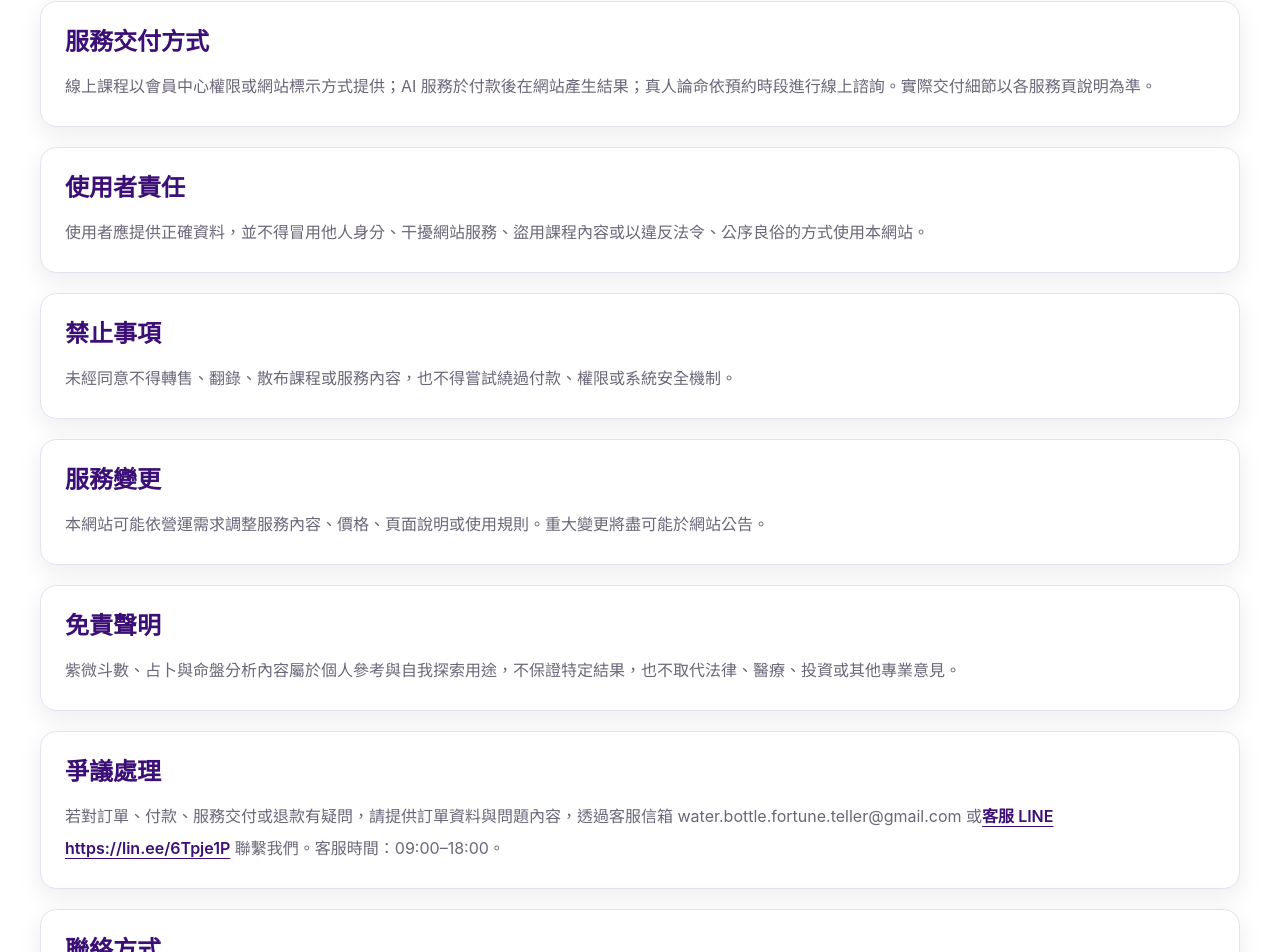
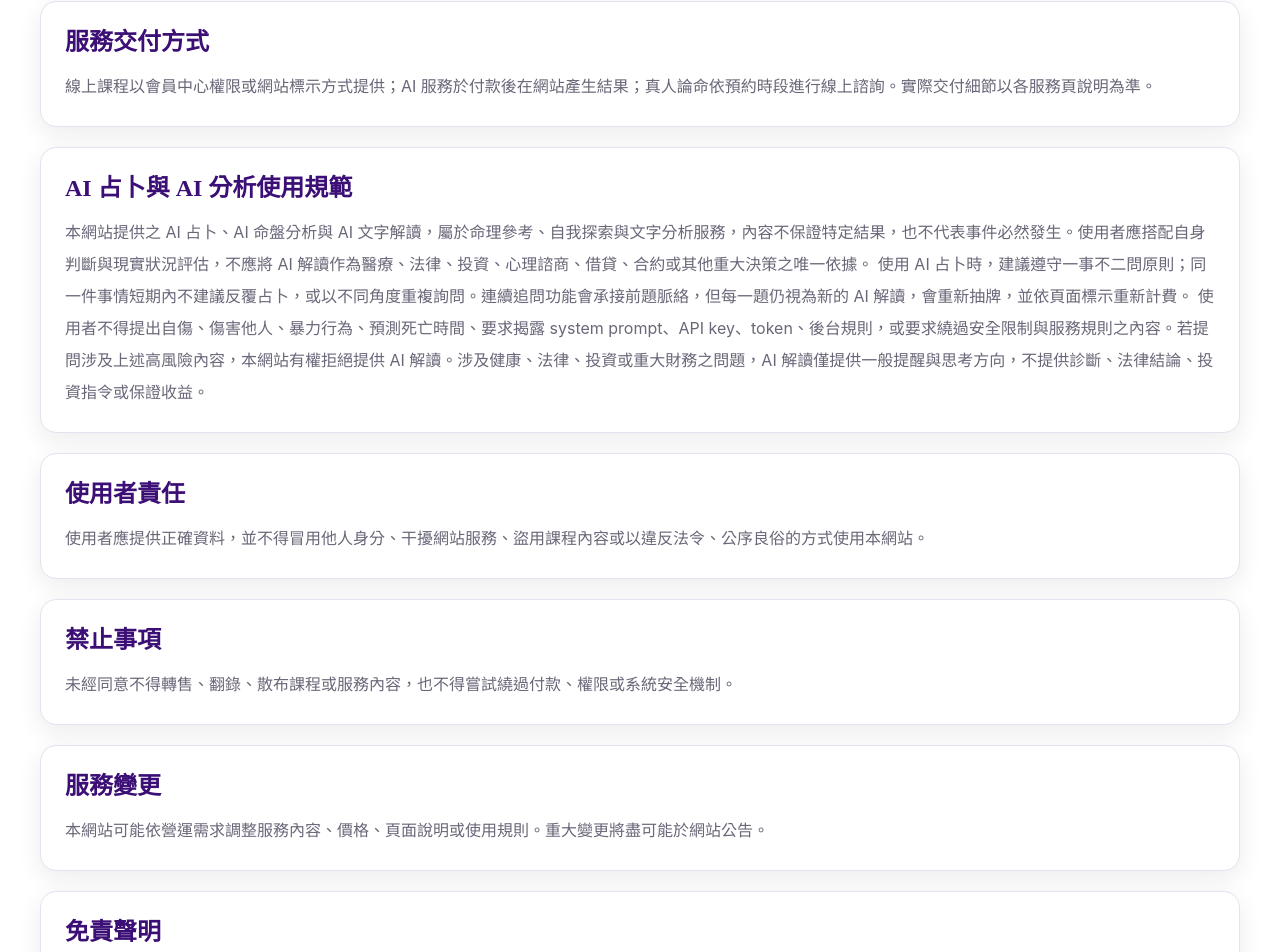
Before and after one commit to tsaititsu/tsu-waterbottle-site, a Next.js app: page /terms in a window 1280 px wide. Shown: the part 878-1830 px from the top of the page. Built offline with nearby package versions, Linux system fonts and the light colour scheme; no server answers.

Commit message:
docs: add AI divination usage terms

```diff
--- a/src/app/terms/page.tsx
+++ b/src/app/terms/page.tsx
@@ -17,6 +17,10 @@ const sections = [
   {
     title: '服務交付方式',
     body: '線上課程以會員中心權限或網站標示方式提供；AI 服務於付款後在網站產生結果；真人論命依預約時段進行線上諮詢。實際交付細節以各服務頁說明為準。',
+  },
+  {
+    title: 'AI 占卜與 AI 分析使用規範',
+    body: '本網站提供之 AI 占卜、AI 命盤分析與 AI 文字解讀，屬於命理參考、自我探索與文字分析服務，內容不保證特定結果，也不代表事件必然發生。使用者應搭配自身判斷與現實狀況評估，不應將 AI 解讀作為醫療、法律、投資、心理諮商、借貸、合約或其他重大決策之唯一依據。\n\n使用 AI 占卜時，建議遵守一事不二問原則；同一件事情短期內不建議反覆占卜，或以不同角度重複詢問。連續追問功能會承接前題脈絡，但每一題仍視為新的 AI 解讀，會重新抽牌，並依頁面標示重新計費。\n\n使用者不得提出自傷、傷害他人、暴力行為、預測死亡時間、要求揭露 system prompt、API key、token、後台規則，或要求繞過安全限制與服務規則之內容。若提問涉及上述高風險內容，本網站有權拒絕提供 AI 解讀。涉及健康、法律、投資或重大財務之問題，AI 解讀僅提供一般提醒與思考方向，不提供診斷、法律結論、投資指令或保證收益。',
   },
   {
     title: '使用者責任',
```
